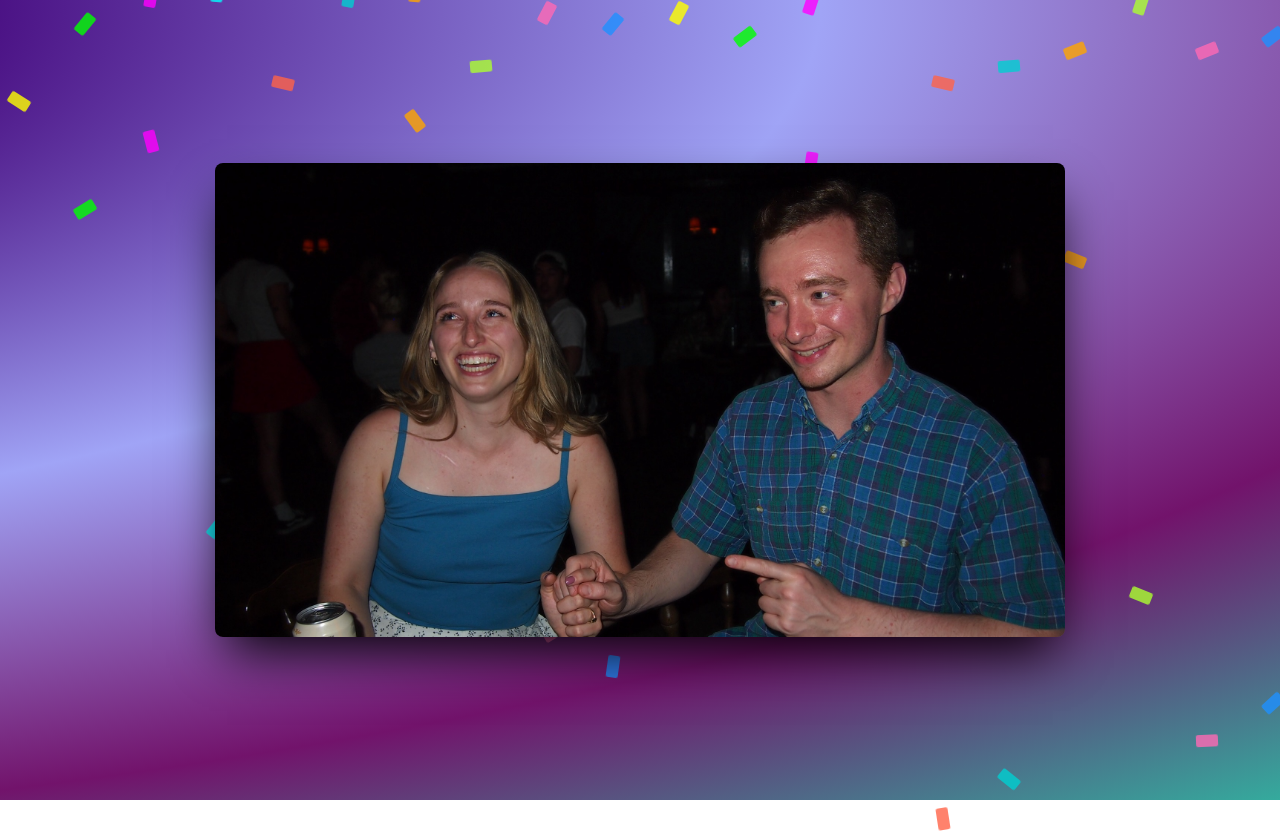
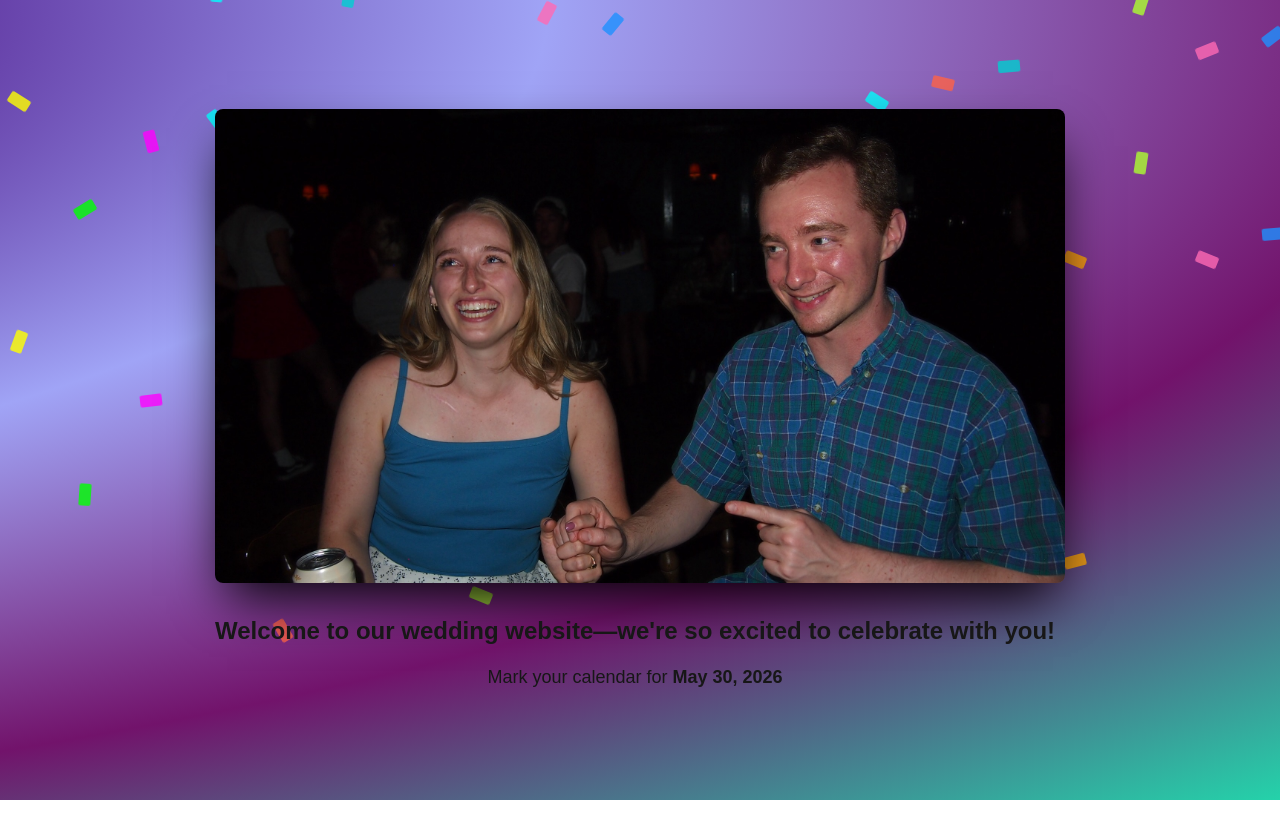
Before and after one commit to jrr8/wedding, a Next.js app: page / in a window 1280 px wide. After the commit the page ends 800 px from the top, so only its background shows below. Built offline with nearby package versions, Linux system fonts and the light colour scheme.

Commit message:
light text

```diff
--- a/src/app/page.tsx
+++ b/src/app/page.tsx
@@ -1,14 +1,13 @@
 import { Confetti } from "@/components/confetti/confetti";
 import Image from "next/image";
-
 
 export default function Home() {
   return (
     <div className="grid grid-rows-1 items-start md:items-center justify-items-center min-h-screen p-2 pb-20 gap-16 sm:p-10 md:p-20 animate-gradient gradient-bg">
-      <main className="flex flex-col gap-[32px] sm:items-start items-center max-w-[850px] mt-2 sm:mt-4 md:mt-0">
-        <Confetti n={20}/>
+      <main className="flex flex-col gap-[32px] sm:items-start items-center max-w-[850px] mt-2 sm:mt-4 md:mt-0 z-0">
+        <Confetti n={20} />
         <Image
-          className="rounded-lg shadow-2xl/100 z-1"
+          className="rounded-lg shadow-2xl/100"
           src="/loading-page.jpg"
           alt="Happy couple holding hands"
           width={2560}
@@ -16,6 +15,15 @@ export default function Home() {
           quality={50}
           priority
         />
+        <div className="text-center flex flex-col gap-4">
+          <h2 className="text-2xl font-bold">
+            Welcome to our wedding website—we&apos;re so excited to celebrate
+            with you!
+          </h2>
+          <p className="text-lg">
+            Mark your calendar for <strong>May 30, 2026</strong>
+          </p>
+        </div>
       </main>
     </div>
   );
--- a/src/components/confetti/confetti.module.css
+++ b/src/components/confetti/confetti.module.css
@@ -6,6 +6,7 @@
     animation: fall 3.5s ease-in infinite;
     opacity: 0.8;
     border-radius: 2px;
+    z-index: -1;
 }
 
 @keyframes fall {
```
